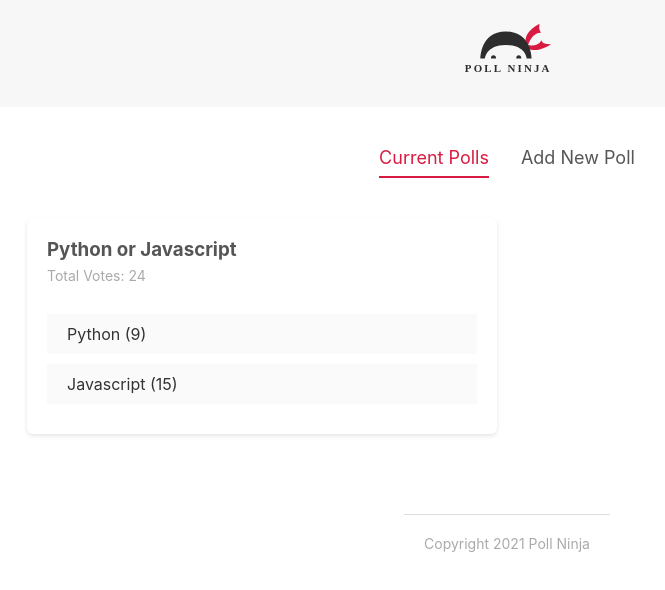
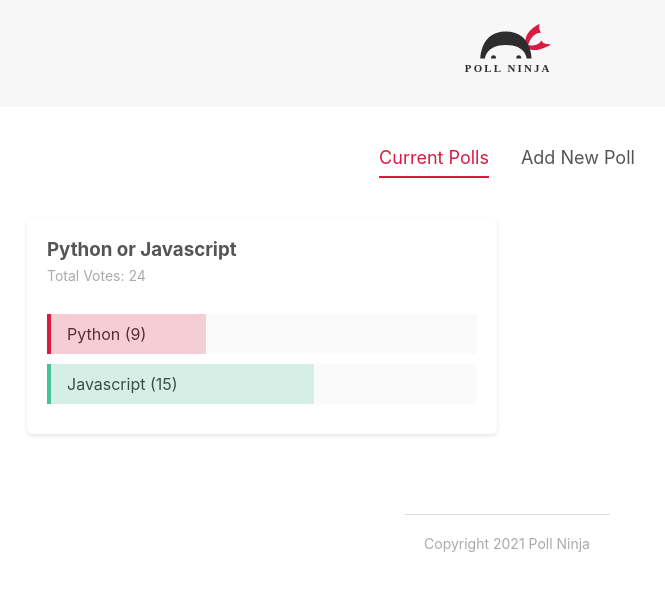
Before and after one commit to edward-hong/svelte-tutorial-for-beginners, a Svelte app: page / in a window 1280 px wide. Shown: the top 590 px of the page, without its empty margins (133-798 px from the left). Built offline with nearby package versions, Linux system fonts and the light colour scheme.

Commit message:
V28 Vote Bars

```diff
--- a/src/components/PollDetails.svelte
+++ b/src/components/PollDetails.svelte
@@ -9,6 +9,8 @@
 
   // reactive values
   $: totalVotes = poll.votesA + poll.votesB
+  $: percentA = Math.floor(100 / totalVotes * poll.votesA)
+  $: percentB = Math.floor(100 / totalVotes * poll.votesB)
 
   // handling votes
   const handleVote = (option, id) => {
@@ -21,11 +23,11 @@
     <h3>{poll.question}</h3>
     <p>Total Votes: {totalVotes}</p>
     <div class="answer" on:click={() => handleVote('a', poll.id)}>
-      <div class="percent percent-a"></div>
+      <div class="percent percent-a" style="width: {percentA}%"></div>
       <span>{poll.answerA} ({poll.votesA})</span>
     </div>
     <div class="answer" on:click={() => handleVote('b', poll.id)}>
-      <div class="percent percent-b"></div>
+      <div class="percent percent-b" style="width: {percentB}%"></div>
       <span>{poll.answerB} ({poll.votesB})</span>
     </div>
   </div>
@@ -59,4 +61,20 @@
     display: inline-block;
     padding: 10px 20px;
   }
+
+  .percent {
+    height: 100%;
+    position: absolute;
+    box-sizing: border-box;
+  }
+
+  .percent-a {
+    border-left: 4px solid #d91b42;
+    background: rgba(217, 27, 66, 0.2);
+  }
+
+  .percent-b {
+    border-left: 4px solid #45c496;
+    background: rgba(69, 196, 150, 0.2);
+  }
 </style>
```
